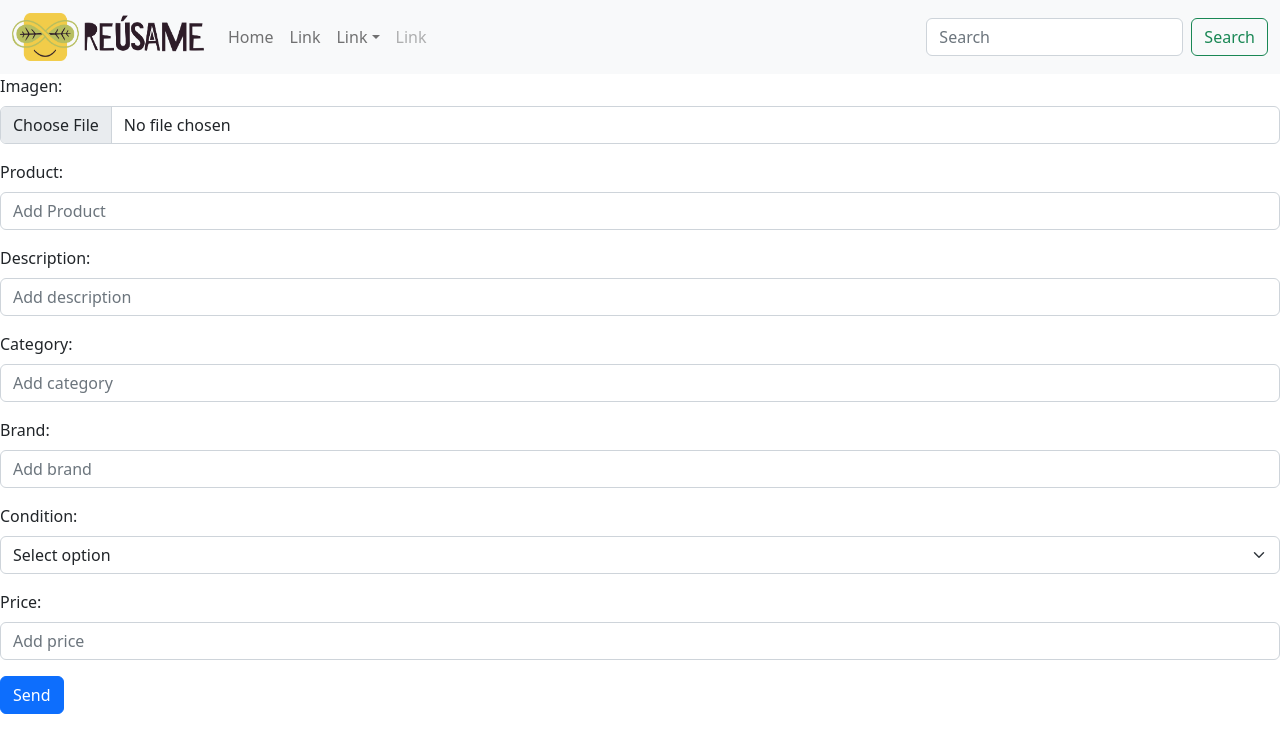
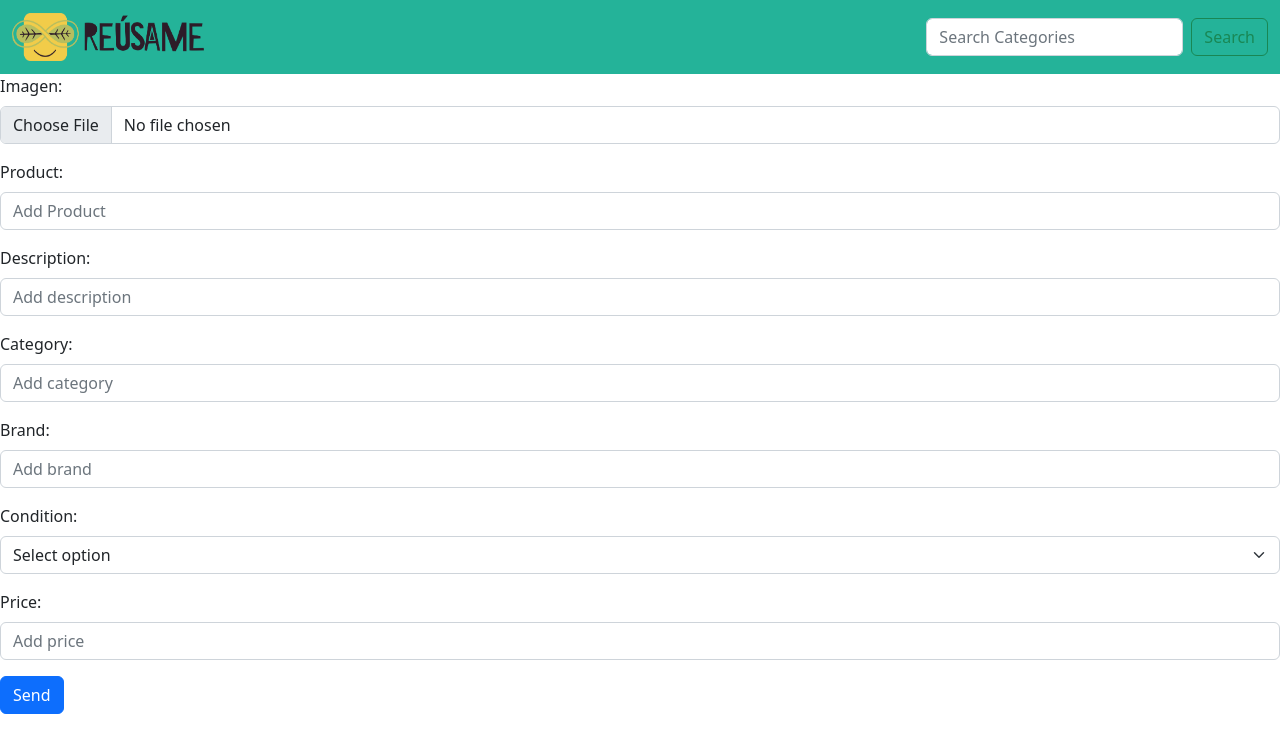
Before and after one commit to acalabustos/Dashboard, a React (Vite) app: page / in a window 1280 px wide. Shown: the top 752 px of the page. Built offline with nearby package versions, Linux system fonts and the light colour scheme.

Commit message:
intento de enrutar y añadir estilo al navbar

```diff
--- a/package.json
+++ b/package.json
@@ -13,6 +13,7 @@
     "react": "^18.2.0",
     "react-bootstrap": "^2.7.2",
     "react-dom": "^18.2.0",
+    "react-icons": "^4.7.1",
     "react-router-dom": "^6.8.1"
   },
   "devDependencies": {
--- a/src/Style/Navbar.css
+++ b/src/Style/Navbar.css
@@ -3,3 +3,12 @@ img{
   width: 12rem;
   height: 3rem;
   }
+
+.navbar {
+  background-color: #24B399 !important;
+}
+
+#NavbarLink{
+  background-color: #F2CC49;
+  border-radius: 10%;
+}
--- a/src/components/Form.jsx
+++ b/src/components/Form.jsx
@@ -46,6 +46,7 @@ function FormUpload() {
 
 
   return (
+
     <Form onSubmit={handleSubmit}>
       <Form.Group className="mb-3">
         <Form.Label>Imagen:</Form.Label>
--- a/src/components/Navbar.jsx
+++ b/src/components/Navbar.jsx
@@ -7,11 +7,12 @@ import NavDropdown from 'react-bootstrap/NavDropdown';
 import  Img from '../Img/logo proyecto.png';
 import "../Style/Navbar.css";
 
+
 function FirstNav() {
   return (
-    <Navbar bg="light" expand="lg">
+    <Navbar style={{ backgroundColor: '#24B399' }} bg="light" expand="lg">
       <Container fluid>
-        <Navbar.Brand ><img src={Img} /></Navbar.Brand>
+        <Navbar.Brand href='Home'><img src={Img} /></Navbar.Brand>
         <Navbar.Toggle aria-controls="navbarScroll" />
         <Navbar.Collapse id="navbarScroll">
           <Nav
@@ -19,31 +20,19 @@ function FirstNav() {
             style={{ maxHeight: '100px' }}
             navbarScroll
           >
-            <Nav.Link href="#action1">Home</Nav.Link>
-            <Nav.Link href="#action2">Link</Nav.Link>
-            <NavDropdown title="Link" id="navbarScrollingDropdown">
-              <NavDropdown.Item href="#action3">Action</NavDropdown.Item>
-              <NavDropdown.Item href="#action4">
-                Another action
-              </NavDropdown.Item>
-              <NavDropdown.Divider />
-              <NavDropdown.Item href="#action5">
-                Something else here
-              </NavDropdown.Item>
-            </NavDropdown>
-            <Nav.Link href="#" disabled>
-              Link
-            </Nav.Link>
+            {/* <Nav.Link href="#action1">Your Products</Nav.Link> */}
           </Nav>
           <Form className="d-flex">
             <Form.Control
               type="search"
-              placeholder="Search"
+              placeholder="Search Categories"
               className="me-2"
               aria-label="Search"
             />
             <Button variant="outline-success">Search</Button>
+            {/* <Nav.Link id='NavbarLink' href="#action2">Add Product </Nav.Link> */}
           </Form>
+
         </Navbar.Collapse>
       </Container>
     </Navbar>
```
Also changed, not shown: src/router/index.jsx (renamed from src/router/router.jsx, +5 -5 lines), 1 other file (tests, documents, lock files or other folders).
